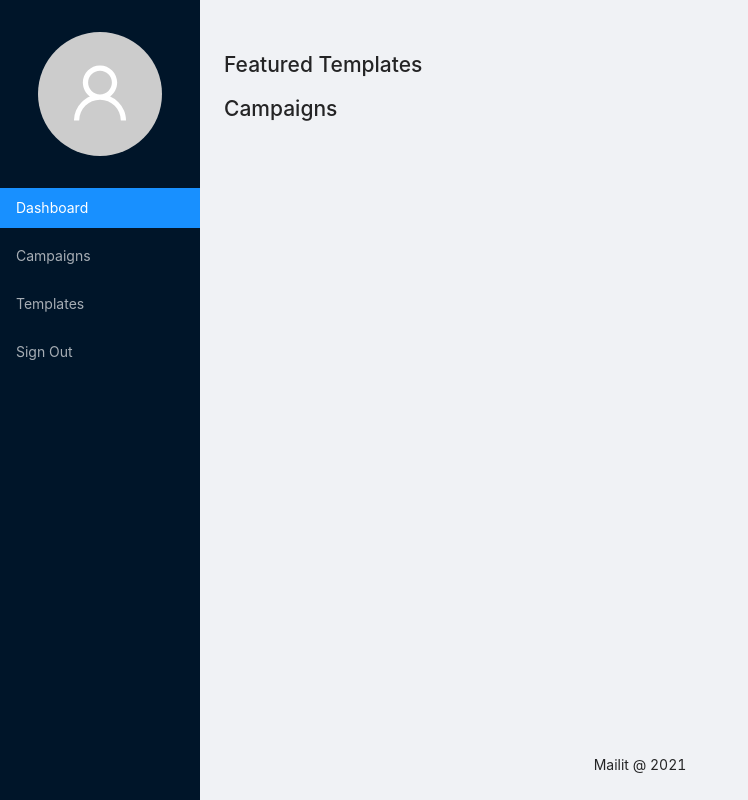
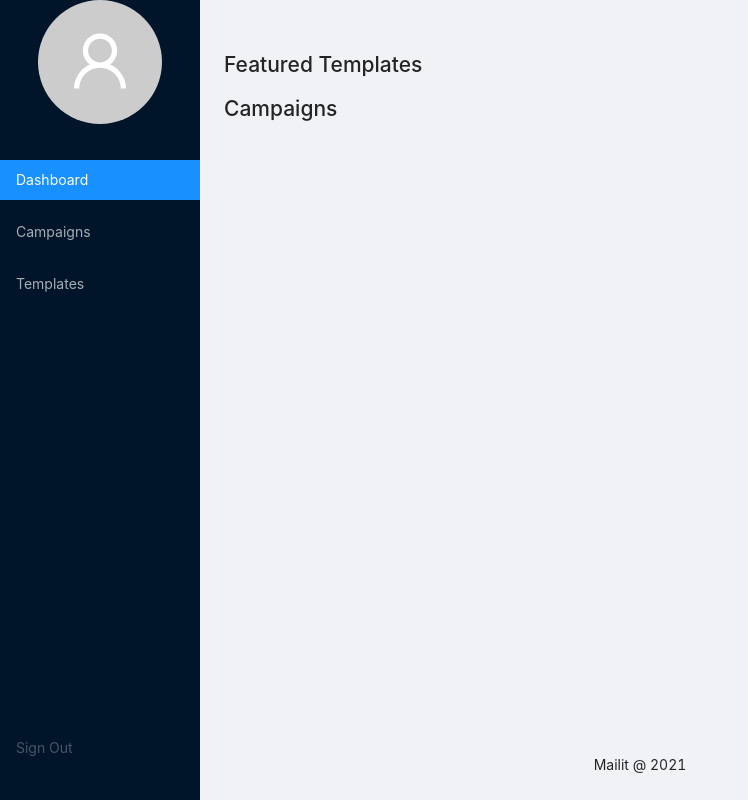
Before and after one commit to xindixu/mailit, a React (Create React App) app in the folder frontend/: page / in a window 1280 px wide. Shown: the whole page, without its empty margins (0-748 px from the left). Built offline with nearby package versions, Linux system fonts and the light colour scheme.

Commit message:
fix: place sign out at the end of the nav bar

```diff
--- a/frontend/src/components/navbar.js
+++ b/frontend/src/components/navbar.js
@@ -10,10 +10,7 @@ const SIZE = 124
 
 const { spacerLg } = styleSettings
 
-const StyledMenu = styled(Menu)`
-  padding: ${spacerLg} 0;
-`
-const Container = styled.div`
+const AvatarWrapper = styled.div`
   width: 100%;
   display: flex;
   justify-content: center;
@@ -26,17 +23,21 @@ const Navbar = () => {
   const location = useLocation()
 
   return (
-    <StyledMenu
+    <Menu
       theme="dark"
       mode="vertical"
       defaultSelectedKeys={[getTextByLink(location.pathname)]}
       style={{
         height: "100%",
+        position: "relative",
+        display: "flex",
+        flexDirection: "column",
+        justifyContent: "center",
       }}
     >
-      <Container>
+      <AvatarWrapper>
         <Avatar size={SIZE} icon={<UserOutlined />} />
-      </Container>
+      </AvatarWrapper>
 
       {routes.map(({ text, link }) => (
         <Menu.Item key={text}>
@@ -44,8 +45,10 @@ const Navbar = () => {
         </Menu.Item>
       ))}
 
-      <Menu.Item>Sign Out</Menu.Item>
-    </StyledMenu>
+      <Menu.Item style={{ marginTop: "auto", marginBottom: spacerLg }} disabled>
+        Sign Out
+      </Menu.Item>
+    </Menu>
   )
 }
 export default Navbar
```
